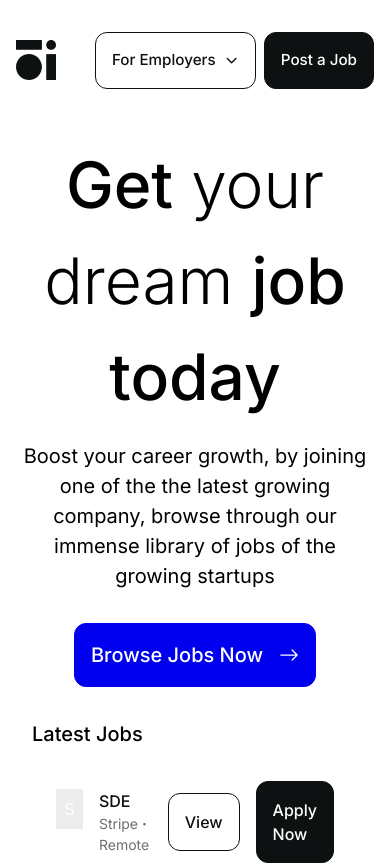
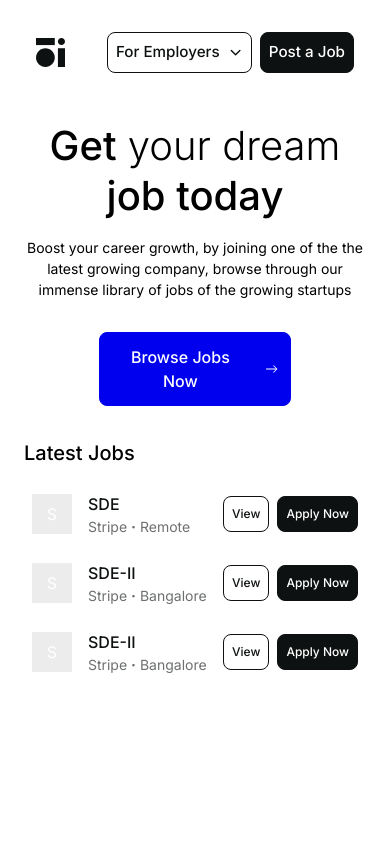
Before and after one commit to jobfinder456/Frontend, a Next.js app: page / in a window 390 px wide. Shown: the top 865 px of the page. After the commit the page ends 844 px from the top, so only its background shows below. Built offline with nearby package versions, Linux system fonts and the light colour scheme.

Commit message:
responsive doen

```diff
--- a/src/app/globals.css
+++ b/src/app/globals.css
@@ -12,11 +12,11 @@
     }
 
     .button-primary {
-      @apply text-white bg-base-1 p-[1rem] md:p-[12px] rounded-[12px] border-[1px] border-base-1 font-medium;
+      @apply text-white bg-base-1 p-[8px] md:p-[12px] rounded-[8px] md:rounded-[12px] border-[1px] border-base-1 font-medium;
     }
 
     .button-secondary {
-      @apply text-base-1 p-[1rem] md:p-[12px] rounded-[12px] border-[1px] border-base-1 font-medium;
+      @apply text-base-1 p-[8px] md:p-[12px] rounded-[8px] md:rounded-[12px] border-[1px] border-base-1 font-medium;
     }
   }
 
@@ -29,3 +29,7 @@ ul {
 li {
   margin-bottom: 0.5rem; /* Adjust as needed */
 }
+
+.browse-button:active {
+  width: 80%;
+}
--- a/src/app/page.js
+++ b/src/app/page.js
@@ -32,6 +32,7 @@ export default function Home() {
     }
   ]
 
+
   return (
     <div className="max-w-[73.75rem] mx-auto flex flex-col items-center justify-center gap-[2rem] p-[1rem]">
 
@@ -39,13 +40,16 @@ export default function Home() {
 
       <div className="w-[100%] text-center flex flex-col items-center justify-center gap-[1rem]">
 
-        <h1 className="text-[4rem] font-light"><span className="font-medium">Get</span> your dream <span className="font-medium">job today</span></h1>
+        <h1 className="text-[2.5rem] md:text-[4rem] font-light leading-tight"><span className="font-medium">Get</span> your dream <span className="font-medium">job today</span></h1>
 
-        <h3 className="md:px-[4rem] text-[20px]">Boost your career growth, by joining one of the the latest growing company, browse through our immense library of jobs of the growing startups </h3>
+        <h3 className="md:px-[4rem] text-[14px] md:text-[20px] ">Boost your career growth, by joining one of the the latest growing company, browse through our immense library of jobs of the growing startups </h3>
 
-        <div className="flex items-center justify-center gap-[1rem] mt-[1rem] text-[20px] p-[16px] button-primary bg-accent-blue-1 border-accent-blue-1">
+        <div  className="w-[12rem] md:w-[16rem] browse-button ease-in-out flex items-center justify-center gap-[1rem] mt-[1rem] text-[16px] md:text-[20px] p-[12px] md:p-[16px] button-primary bg-accent-blue-1 border-accent-blue-1"
+               style={{
+                transition: 'width 0.5s ease',
+              }}>
 
-          <Link href={'/search'} className="">Browse Jobs Now </Link>
+          <Link href={'/search'} className="w-[100%]">Browse Jobs Now </Link>
 
           <BsArrowRight />
 
@@ -54,7 +58,7 @@ export default function Home() {
 
       </div>
 
-      <div className="w-[100%] max-w-[73.75rem] px-[1rem] mx-auto flex flex-col items-start justify-start gap-[1rem]">
+      <div className="w-[100%] max-w-[73.75rem] px-[0.5rem] md:px-[2rem] mx-auto flex flex-col items-start justify-start gap-[1rem]">
 
         <h2 className="text-[20px] md:text-[20px] font-medium">Latest Jobs</h2>
 
--- a/src/app/search/page.jsx
+++ b/src/app/search/page.jsx
@@ -54,16 +54,16 @@ export default function Page() {
   };
 
   return (
-    <div className="max-w-[73.75rem] mx-auto flex flex-col items-center justify-center gap-[2rem] p-[1rem]">
+    <div className="max-w-[73.75rem] mx-auto flex flex-col items-center justify-center gap-[2rem]">
       <Navbar />
 
-      <div className="flex flex-col gap-[2rem]">
+      <div className="flex flex-col gap-[2rem] px-[20px]">
 
       <div className="w-[100%] text-center flex flex-col items-center justify-center gap-[1rem]">
 
-          <h1 className="text-[4rem] font-light"><span className="font-medium">Get</span> your dream <span className="font-medium">job today</span></h1>
+          <h1 className="text-[2.5rem] md:text-[4rem] font-light leading-tight"><span className="font-medium">Get</span> your dream <span className="font-medium">job today</span></h1>
 
-          <h3 className="md:px-[4rem] text-[20px]">Boost your career growth, by joining one of the the latest growing company, browse through our immense library of jobs of the growing startups </h3>
+          <h3 className="md:px-[4rem] text-[14px] md:text-[20px] ">Boost your career growth, by joining one of the the latest growing company, browse through our immense library of jobs of the growing startups </h3>
 
       </div>
 
@@ -71,7 +71,7 @@ export default function Page() {
 
       </div>
 
-        <div className="w-[100%] flex flex-col justify-center items-center">
+        <div className="w-[100%] flex flex-col justify-center items-center px-[20px]">
           {posts.length > 0 ? (
             posts.map((job, index) => (
               <JobCard
@@ -90,7 +90,7 @@ export default function Page() {
         </div>
 
       {posts.length > 0 && (
-        <button className="px-[1rem] py-[0.5rem] bg-zinc-100 rounded-[8px]" onClick={handleShowMoreResults}>
+        <button className="px-[1rem] py-[0.5rem] bg-background text-[12px] rounded-[8px]" onClick={handleShowMoreResults}>
           Show more results
         </button>
       )}
--- a/src/components/JobCard.jsx
+++ b/src/components/JobCard.jsx
@@ -4,9 +4,9 @@ import Link from 'next/link'
 function JobCard({jobTitle, companyName, isRemote, loc, id, img}) {
 
   return (
-    <div className="w-[100%] flex justify-between items-center px-[24px] py-[1rem] rounded-[12px] hover:bg-background">
+    <div className="w-[100%] flex justify-between items-center px-[8px] md:px-[24px] py-[8px] md:py-[1rem] rounded-[12px] hover:bg-background">
 
-                    <Link href={`/job/${id}`} target='_blank' className=" flex flex-grow items-start justify-start gap-[1rem]">
+                    <Link href={`/job/${id}`} target='_blank' className=" flex flex-grow items-center justify-start gap-[1rem]">
 
                       <div className="w-[40px] h-[40px] md:w-[56px] md:h-[56px] bg-background overflow-hidden text-center">
 
@@ -33,11 +33,11 @@ function JobCard({jobTitle, companyName, isRemote, loc, id, img}) {
 
                     </Link>
 
-                    <div className='flex items-center justify-center gap-[1rem] text-[1rem]'>
+                    <div className='flex items-center justify-center gap-[8px] md:gap-[1rem]'>
 
-                      <Link href={`/job/${id}`} target='_blank' className='button-secondary'>View</Link>
+                      <Link href={`/job/${id}`} target='_blank' className='button-secondary text-[12px] md:text-[1rem]'>View</Link>
 
-                      <Link href={'/'} target='_blank' className='button-primary'>Apply Now</Link>
+                      <Link href={'/'} target='_blank' className='button-primary text-[12px] md:text-[1rem]'>Apply Now</Link>
 
                     </div>
 
--- a/src/components/Navbar.jsx
+++ b/src/components/Navbar.jsx
@@ -5,9 +5,9 @@ import ForEmp from './ForEmp'
 function Navbar() {
 
   return (
-    <div className="w-[100%] py-[1rem] md:px-[2rem] flex justify-between items-center">
+    <div className="w-[100%] py-[1rem]  flex justify-between items-center px-[20px]">
 
-        <Link href={'/'} className="w-[2.5rem] h-[2.5rem] flex items-center justify-center">
+        <Link href={'/'} className="w-[1.8rem] h-[1.8rem] md:w-[2.5rem] md:h-[2.5rem] flex items-center justify-center">
           <img src='/images/logo.svg' />
         </Link>
 
@@ -15,7 +15,7 @@ function Navbar() {
 
           <ForEmp />
 
-          <Link href={'/postjob'} className="text-white bg-base-1 p-[1rem] md:p-[12px] rounded-[12px] border-[1px] border-base-1 font-medium">Post a Job</Link>
+          <Link href={'/postjob'} className="button-primary">Post a Job</Link>
 
         </div>
 
--- a/src/components/Search.jsx
+++ b/src/components/Search.jsx
@@ -4,7 +4,7 @@ function Search({ setSearchValue, setLocValue }) {
 
   return (
 
-    <div className="flex flex-col md:flex-row justify-between items-center gap-[1rem] md:gap-[1rem] bg-background p-[1rem] rounded-[24px]">
+    <div className="flex flex-col md:flex-row justify-between items-center gap-[0.5rem] md:gap-[1rem] bg-background p-[0.5rem] md:p-[1rem] rounded-[12px] md:rounded-[24px]">
 
       <input
         type="text"
```
